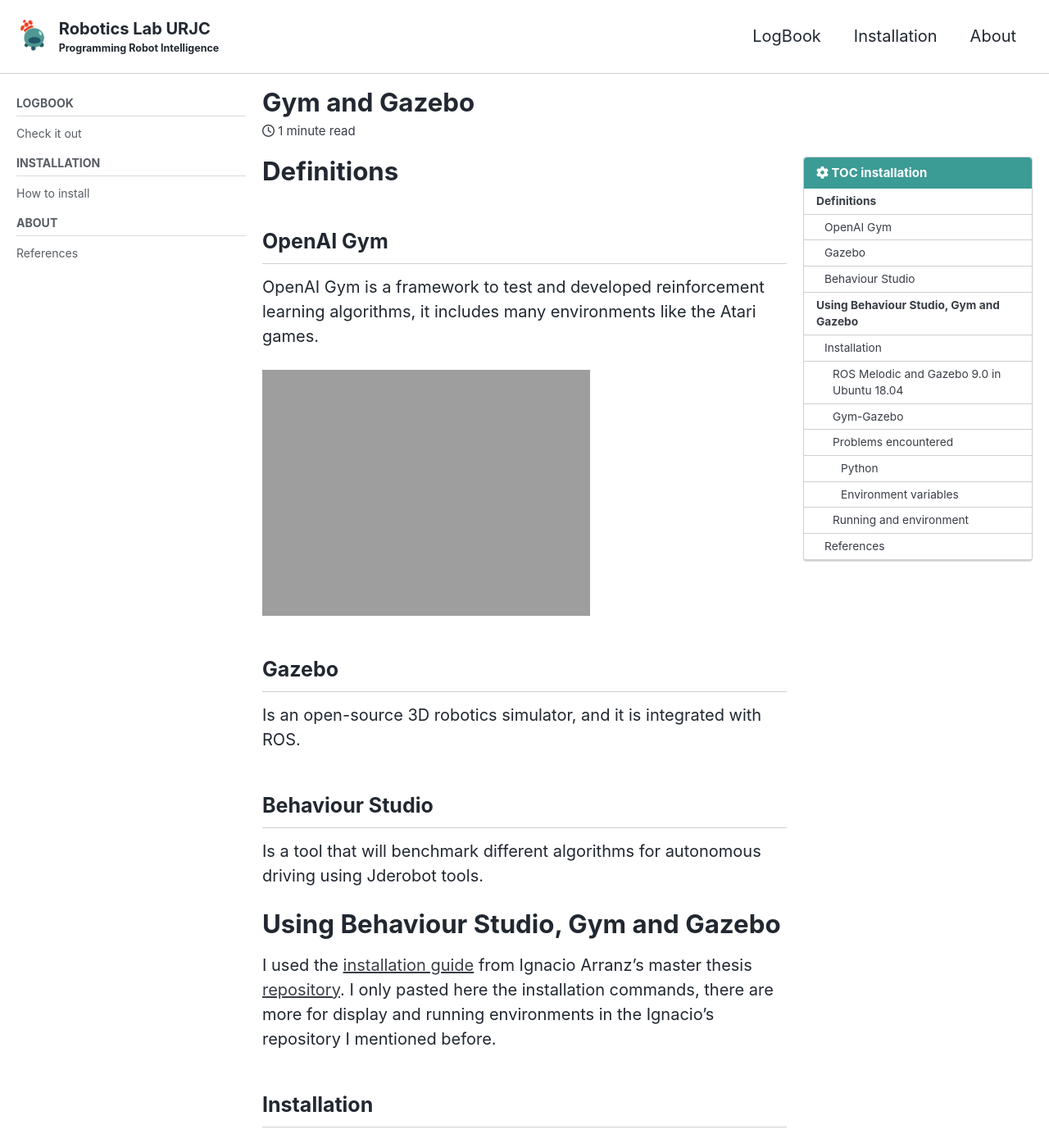
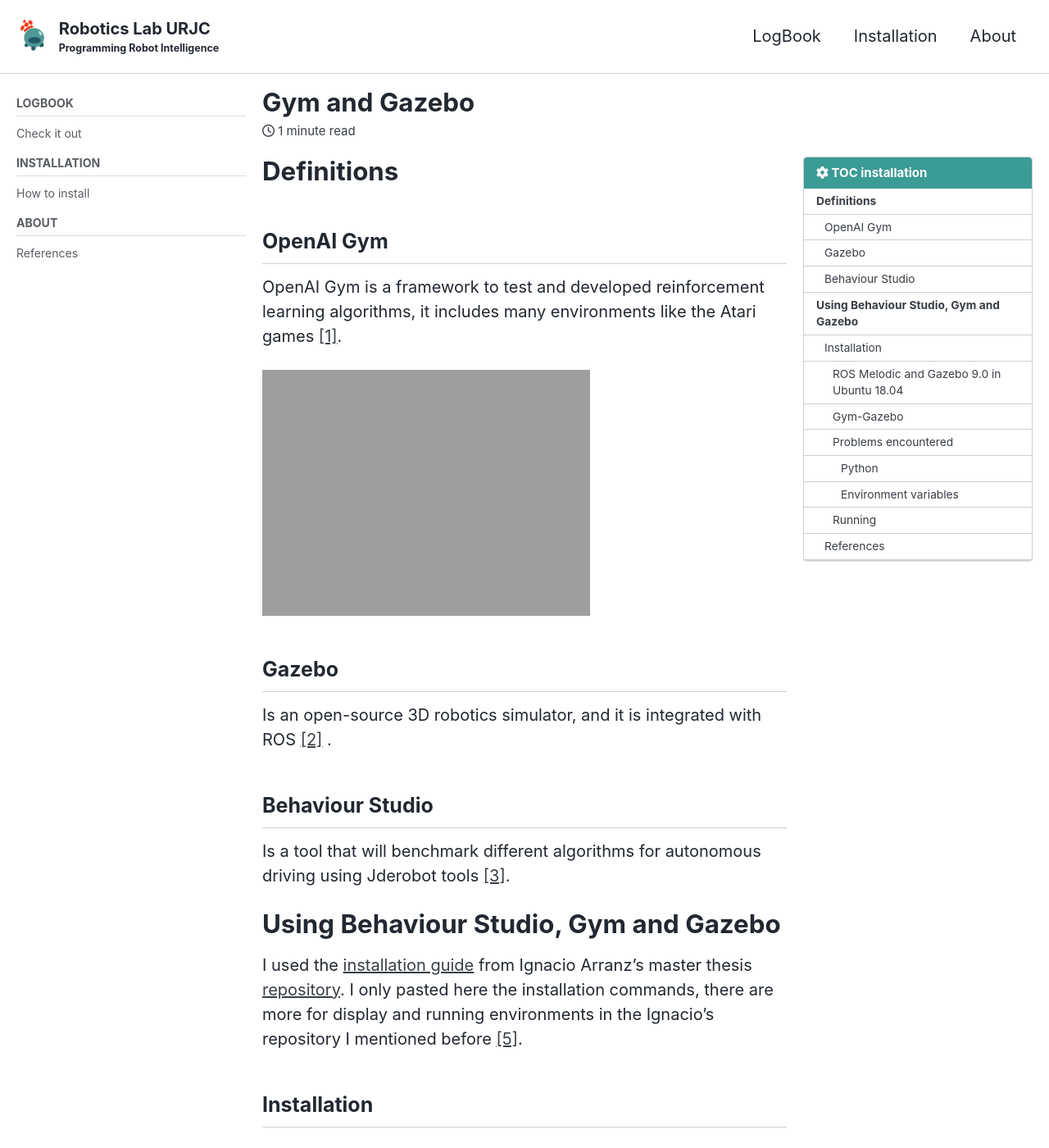
Before and after one commit to TheRoboticsClub/colab-gsoc2020-Diego_Charrez, a Jekyll site: the page built from docs/_posts/2020-05-11-Gym-Gazebo.md, in a window 1280 px wide and 1400 px high. Shown: the whole window at 82% size. Built offline with Jekyll 4.4.1, drawn with Linux system fonts in a browser that asks for light colours; cached includes are drawn as plain includes; nearby versions of some CDN libraries; some of the changed text lies outside the part shown.

Commit message:
added refs

````diff
--- a/docs/_posts/2020-05-11-Gym-Gazebo.md
+++ b/docs/_posts/2020-05-11-Gym-Gazebo.md
@@ -23,21 +23,21 @@
 
 ## OpenAI Gym
 
-OpenAI Gym is a framework to test and developed reinforcement learning algorithms, it includes many environments like the Atari games.
+OpenAI Gym is a framework to test and developed reinforcement learning algorithms, it includes many environments like the Atari games [\[1\]](https://gym.openai.com/).
 
 ![CarRacing]({{ "/assets/images/blogs/CarRacing-v0.gif" | absolute_url }})
 
 ## Gazebo
 
-Is an open-source 3D robotics simulator, and it is integrated with ROS.
+Is an open-source 3D robotics simulator, and it is integrated with ROS [\[2\]](http://gazebosim.org/) .
 
 ## Behaviour Studio
 
-Is a tool that will benchmark different algorithms for autonomous driving using Jderobot tools.
+Is a tool that will benchmark different algorithms for autonomous driving using Jderobot tools [\[3\]](https://github.com/JdeRobot/BehaviorSuite).
 
 # Using Behaviour Studio, Gym and Gazebo
 
-I used the [installation guide](https://github.com/RoboticsLabURJC/2019-tfm-ignacio-arranz/tree/master/gym-gazebo) from Ignacio Arranz's master thesis [repository](https://github.com/RoboticsLabURJC/2019-tfm-ignacio-arranz). I only pasted here the installation commands, there are more for display and running environments in the Ignacio's  repository I mentioned before.
+I used the [installation guide](https://github.com/RoboticsLabURJC/2019-tfm-ignacio-arranz/tree/master/gym-gazebo) from Ignacio Arranz's master thesis [repository](https://github.com/RoboticsLabURJC/2019-tfm-ignacio-arranz). I only pasted here the installation commands, there are more for display and running environments in the Ignacio's  repository I mentioned before [\[5\]](https://github.com/RoboticsLabURJC/2019-tfm-ignacio-arranz/blob/master/gym-gazebo/README.md).
 
 ## Installation
 
@@ -123,16 +123,14 @@
 
 ```bash
 git clone https://github.com/erlerobot/gym-gazebo
-cp -r gym-gazebo/gym_gazebo/envs/assets/meshes/ 2019-tfm-ignacio-arranz/gym-gazebo/gym-gazebo/env/assets
-cp -r gym-gazebo/gym_gazebo/envs/assets/urdf/ 2019-tfm-ignacio-arranz/gym-gazebo/gym-gazebo/env/assets/
+cp -r gym-gazebo/gym_gazebo/envs/assets/meshes/ 2019-tfm-ignacio-arranz/gym-gazebo/gym-gazebo/envs/assets/
+cp -r gym-gazebo/gym_gazebo/envs/assets/urdf/ 2019-tfm-ignacio-arranz/gym-gazebo/gym-gazebo/envs/assets/
 ```
 
 
 
-### Running and environment
-
+### Running
 ```bash
-
 cd gym_gazebo/envs/installation
 bash setup_melodic.bash
 bash turtlebot_setup.bash
````
